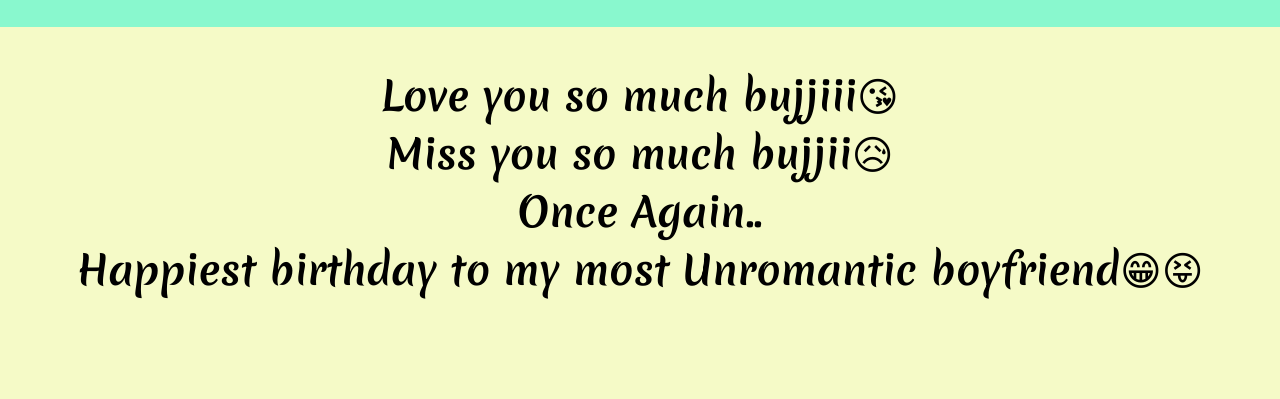
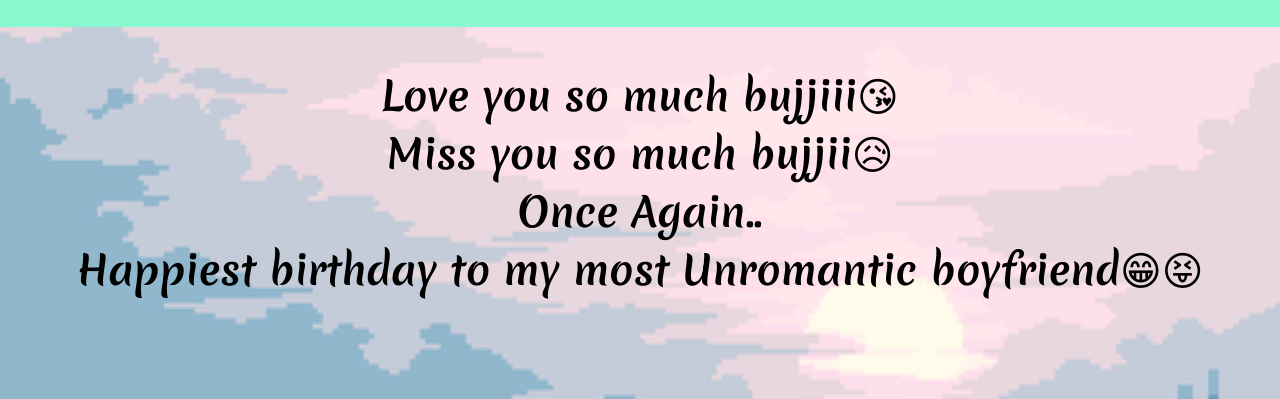
Before and after one commit to AnushaAnu2112/Bdy, a plain HTML site: page index.html in a window 1280 px wide. Shown: the part 1399-1798 px from the top of the page. Drawn offline with Linux system fonts and the light colour scheme; files whose address does not match are found by name; a web font is replaced by a local one.

Commit message:
Update styles.css

```diff
--- a/styles.css
+++ b/styles.css
@@ -161,7 +161,7 @@ h3{
   border-radius: 15%;
 }
 .last{
-  background-image: url("IMG/lastpic.png");
+  background-image: url("lastpic.png");
   background-repeat: no-repeat;
   background-size: cover;
   background-color: #f5fac7;
```
